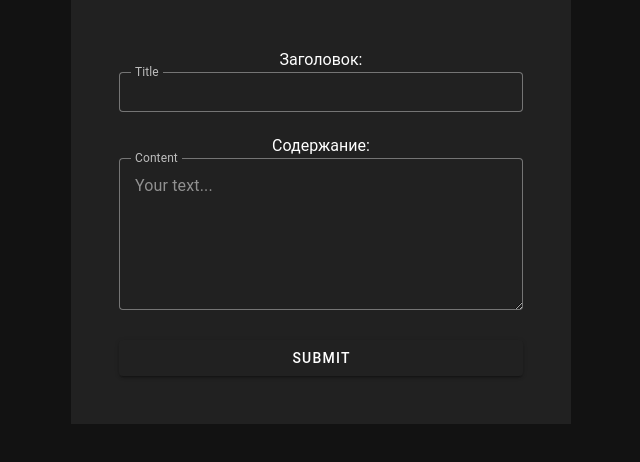
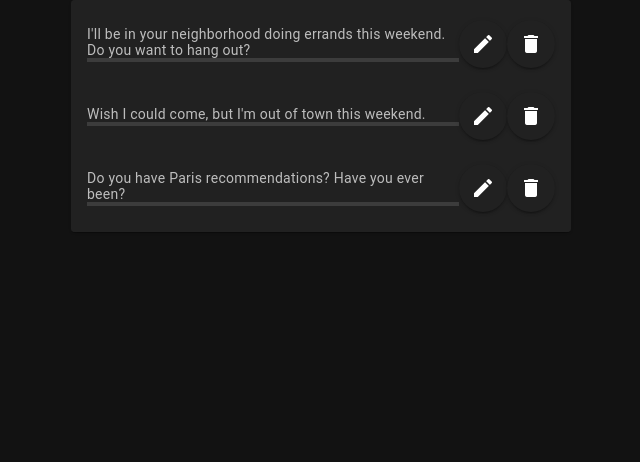
Before and after one commit to VIM-prog/Articles, a Vue app in the folder front/: page / in a window 1280 px wide. Shown: the top 462 px of the page, without its empty margins (319-959 px from the left). Built offline with nearby package versions, Linux system fonts and the light colour scheme.

Commit message:
TheSecondLevel_front
Реализовать компонент списка комментариев к статье(с кнопками удаления/редактирования комментария)

```diff
--- a/front/src/App.vue
+++ b/front/src/App.vue
@@ -1,11 +1,12 @@
 <template>
   <v-app>
     <v-main>
-      <ArticleForm />
+      <ListComments/>
     </v-main>
   </v-app>
 </template>
 
 <script setup>
 import ArticleForm from './components/ArticleForm.vue';
+import ListComments from './components/ListComments.vue';
 </script>
--- /dev/null
+++ b/front/src/components/ListComments.vue
@@ -0,0 +1,48 @@
+<template>
+    <v-card class="mx-auto" max-width="500">
+      <v-list lines="two">
+        <v-list-item v-for="(comment, index) in comments" :key="index">
+          <template v-slot:subtitle>
+            {{ comment.text }}
+          </template>
+          <template v-slot:append>
+            <v-btn icon @click="editComment(index)">
+              <v-icon>mdi-pencil</v-icon>
+            </v-btn>
+            <v-btn icon @click="deleteComment(index)">
+              <v-icon>mdi-delete</v-icon>
+            </v-btn>
+          </template>
+          <v-divider v-for="n in comments.length - 1" :key="`divider-${n}`" color="white" thickness="2"></v-divider>
+        </v-list-item>
+
+
+      </v-list>
+    </v-card>
+  </template>
+
+  <script>
+  export default {
+    data() {
+      return {
+        comments: [
+          { text: "I'll be in your neighborhood doing errands this weekend. Do you want to hang out?" },
+          { text: "Wish I could come, but I'm out of town this weekend." },
+          { text: "Do you have Paris recommendations? Have you ever been?" }
+        ]
+      };
+    },
+    methods: {
+      editComment(index) {
+        console.log(`Editing comment at index ${index}`);
+      },
+      deleteComment(index) {
+        console.log(`Deleting comment at index ${index}`);
+        this.comments.splice(index, 1);
+      }
+    }
+  };
+  </script>
+
+  <style scoped>
+  </style>
```
